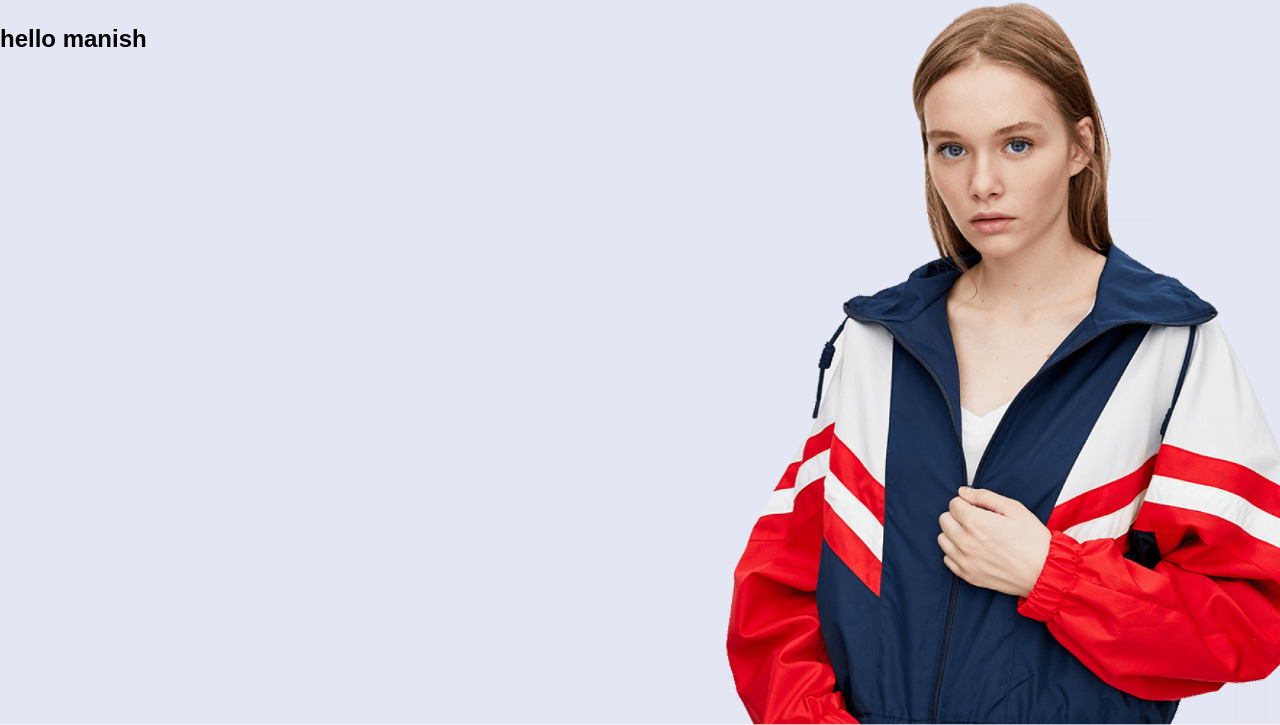
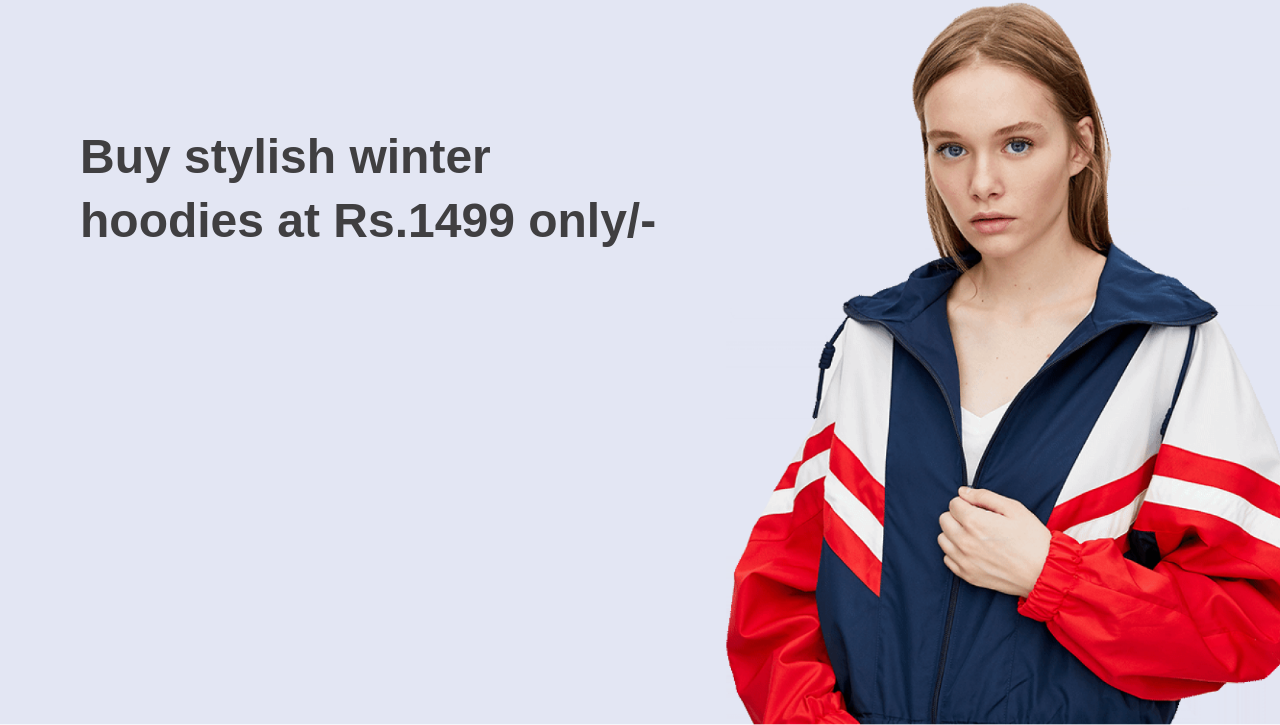
Before and after one commit to Utkarsh-Pratap/repo1, a plain HTML site: page index.html in a window 1280 px wide. Shown: the part 75-800 px from the top of the page. Drawn offline with Linux system fonts and the light colour scheme.

Commit message:
updated code

```diff
--- a/index.html
+++ b/index.html
@@ -22,7 +22,8 @@
    </div>
   </nav>
 
-
-  <h2>hello manish</h2>
+    <div class="page1">
+      <h1>Buy stylish winter hoodies at Rs.1499 only/-</h1>
+    </div>
 </body>
 </html>
--- a/style.css
+++ b/style.css
@@ -31,3 +31,17 @@ nav ul a{
     font-weight: 400;
     color: rgb(8, 214, 121);
 }
+
+.page1{
+    display: flex;
+    position: relative;
+}
+h1{
+    position: absolute;
+    left: 80px;
+    top: 100px;
+    width: 600px;
+    line-height: 4rem;
+    color: rgb(64, 63, 65);
+    font-size: 3rem;
+}
```
